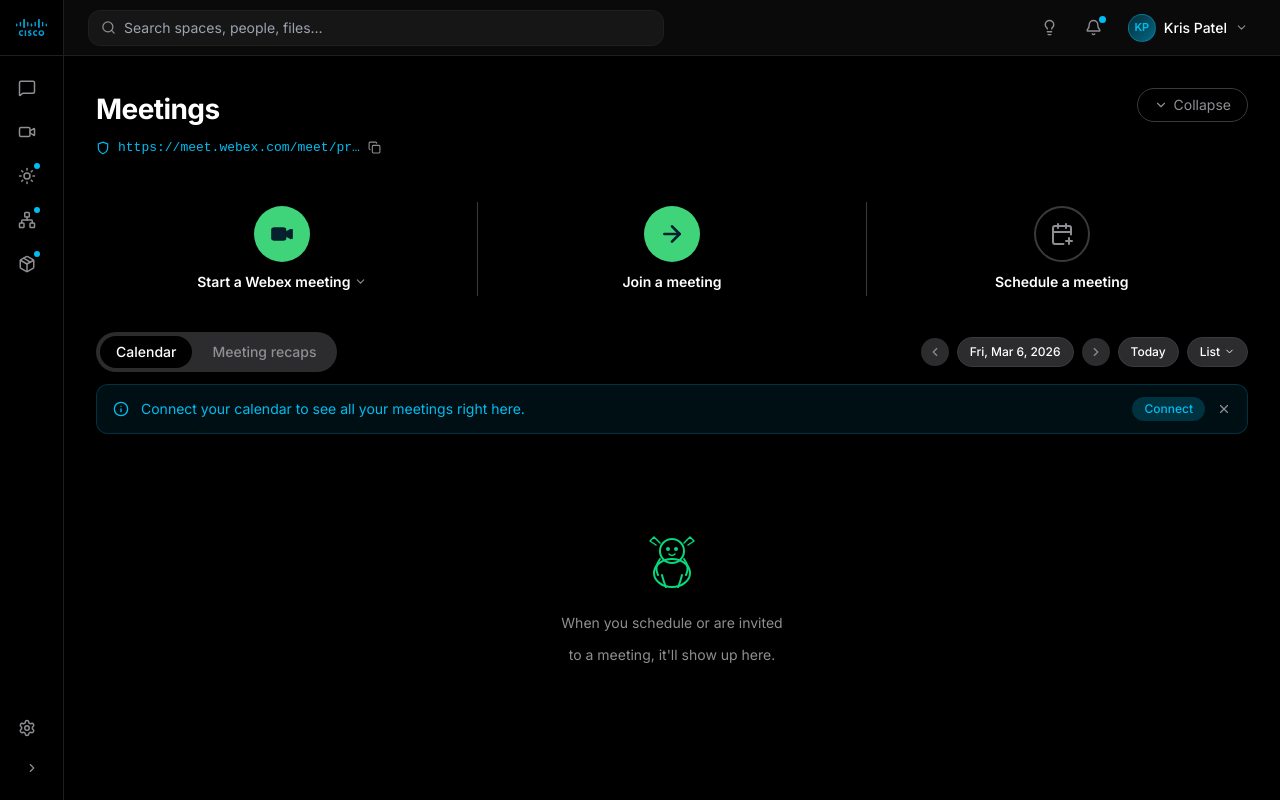
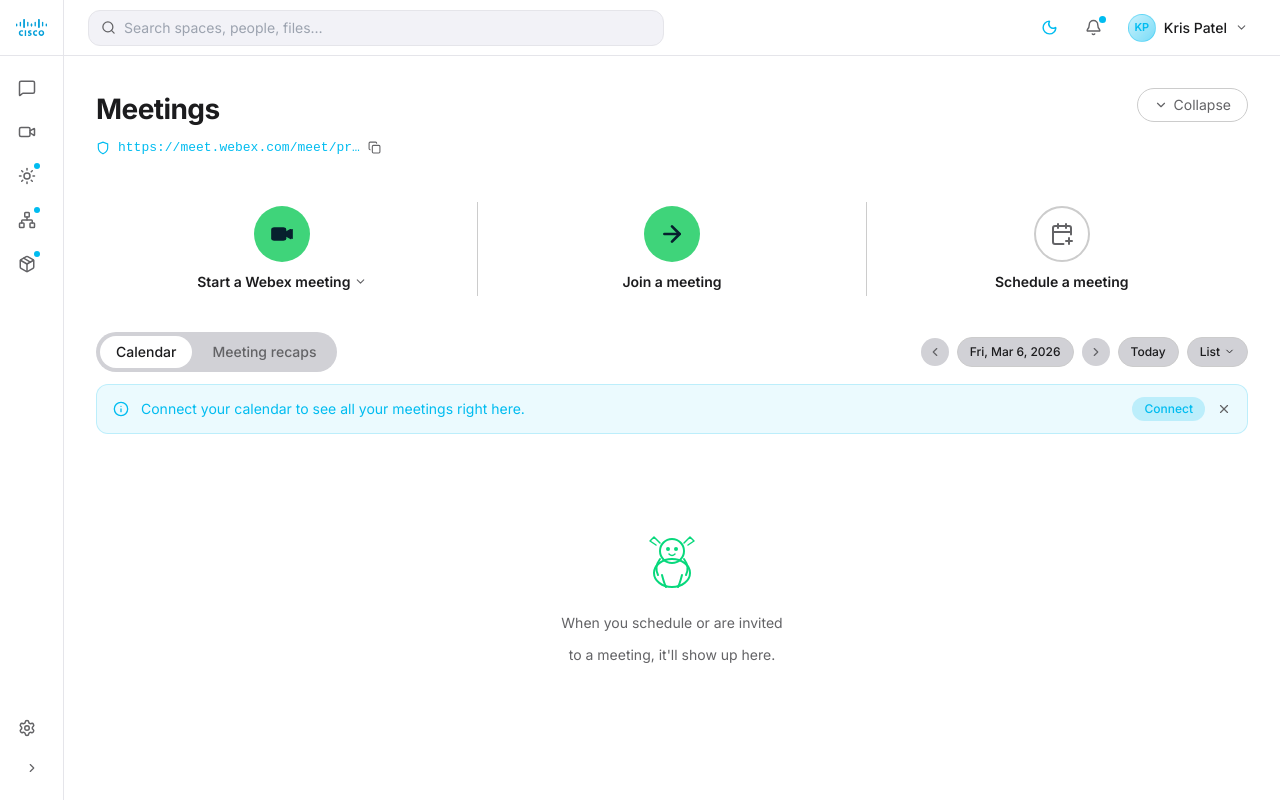
Before and after one commit to kpatel2913/CiscoCaseCompetition, a React (Vite) app in the folder webex-mockup/: page /meeting in a window 1280 px wide. Built offline with nearby package versions, Linux system fonts and the light colour scheme.

Commit message:
fixed light mode

```diff
--- a/webex-mockup/src/components/layout/TopBar.jsx
+++ b/webex-mockup/src/components/layout/TopBar.jsx
@@ -1,5 +1,5 @@
 import { useState, useRef } from 'react';
-import { Search, Bell, ChevronDown, X, Lightbulb } from 'lucide-react';
+import { Search, Bell, ChevronDown, X, Sun, Moon } from 'lucide-react';
 import { motion, AnimatePresence } from 'framer-motion';
 import useAppStore from '../../store/useAppStore';
 import Avatar from '../shared/Avatar';
@@ -107,11 +107,11 @@
           onMouseLeave={e => { e.currentTarget.style.background = 'transparent'; }}
           title={isDarkMode ? 'Switch to light mode' : 'Switch to dark mode'}
         >
-          <Lightbulb
-            size={17}
-            fill={isDarkMode ? 'none' : 'currentColor'}
-            style={{ transition: 'fill 250ms ease, color 250ms ease' }}
-          />
+          {isDarkMode ? (
+            <Sun size={17} style={{ transition: 'color 250ms ease' }} />
+          ) : (
+            <Moon size={17} style={{ transition: 'color 250ms ease' }} />
+          )}
         </button>
 
         {/* Notifications */}
--- a/webex-mockup/src/index.css
+++ b/webex-mockup/src/index.css
@@ -2251,7 +2251,7 @@
 /* Outer page wrapper bg-black */
 [data-theme="light"] .workflows-layout,
 [data-theme="light"] .flex.flex-col.h-full {
-  background: #F5F5F5 !important;
+  background: var(--webex-navy) !important;
 }
 
 /* Main content scroll area bg-black */
@@ -2324,12 +2324,28 @@
   border-color: rgba(0,0,0,0.10) !important;
 }
 
-/* ═══════════════════════════════════════════════════════════
-   LIGHT MODE – DAILY BRIEFING (AI Briefing page)
-   ═══════════════════════════════════════════════════════════ */
+[data-theme="light"] {
+  --webex-blue:           #00BCF0;
+  --webex-navy:           #FFFFFF;
+  --webex-surface:        #FFFFFF;
+  --webex-border:         #E5E5EA;
+  --webex-text:           #1C1C1E;
+  --webex-muted:          #636366;
+  --surface-2:            #FFFFFF;
+  --surface-3:            #F2F2F7;
+  --surface-4:            #E5E5EA;
+  --surface-5:            #D1D1D6;
+  --surface-card:         #FFFFFF;
+  --surface-card-alt:     #FFFFFF;
+  --topbar-search-bg:     #F2F2F7;
+  --hover-overlay:        rgba(0,0,0,0.04);
+  --wg-panel-bg:          #F2F2F7;
+  --wg-card-bg:           #FFFFFF;
+  --br-card-bg:           #FFFFFF;
+}
 
 /* Root container */
-[data-theme="light"] .briefing-view { background: #F4F4F6 !important; }
+[data-theme="light"] .briefing-view { background: #FFFFFF !important; }
 
 /* Greeting header */
 [data-theme="light"] .briefing-view .greeting-header {
@@ -2427,7 +2443,7 @@
 }
 [data-theme="light"] .workflows-layout,
 [data-theme="light"] .flex.flex-col.h-full.overflow-hidden {
-  background: #F5F5F5 !important;
+  background: var(--webex-navy) !important;
 }
 
 
--- a/webex-mockup/src/store/useAppStore.js
+++ b/webex-mockup/src/store/useAppStore.js
@@ -2,9 +2,9 @@
 import { mockSpaces } from '../data/mockSpaces';
 import { mockMessages } from '../data/mockMessages';
 
-// Read persisted theme; default to dark
+// Read persisted theme; default to light
 const savedTheme = localStorage.getItem('webex-theme');
-const initialDark = savedTheme ? savedTheme === 'dark' : true;
+const initialDark = savedTheme ? savedTheme === 'dark' : false;
 
 // Apply to DOM immediately to avoid flash
 if (!initialDark) {
```
